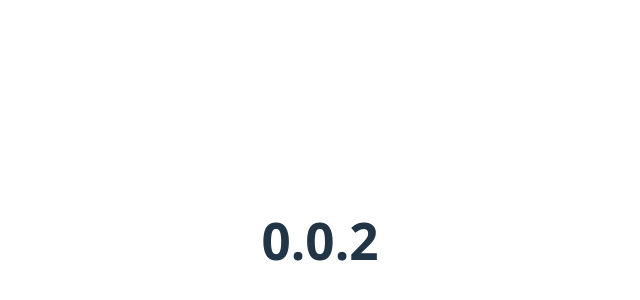
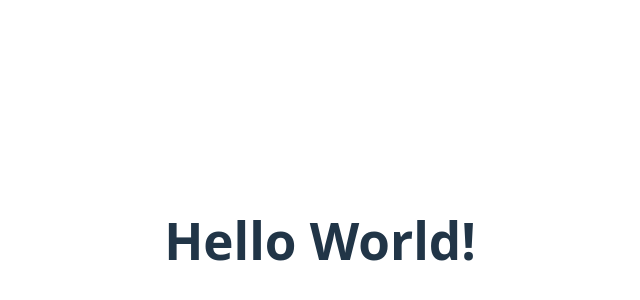
Before and after one commit to ntpotraz/devlog, a React app: page / in a window 1280 px wide. Shown: the part 160-460 px from the top of the page, without its empty margins (320-960 px from the left). Built offline with nearby package versions, Linux system fonts and the light colour scheme; the HTML template or start-up script is replaced by a standard one.

Commit message:
Got docker building image correctly, and at a good spot to start setting up hosting

```diff
--- a/src/App.tsx
+++ b/src/App.tsx
@@ -1,7 +1,7 @@
 import "./App.css";
 
 function App() {
-  return <h1>0.0.2</h1>;
+  return <h1>Hello World!</h1>;
 }
 
 export default App;
```
